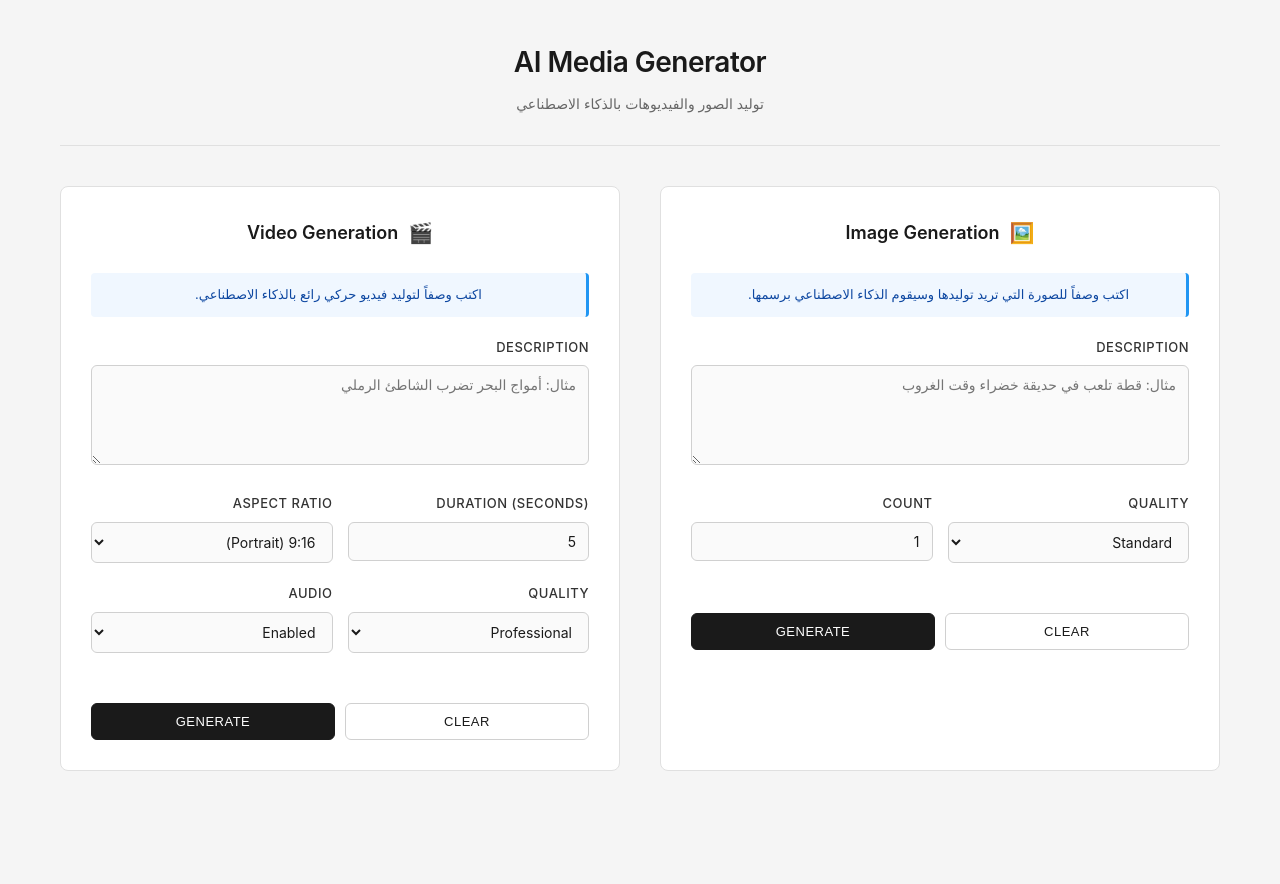
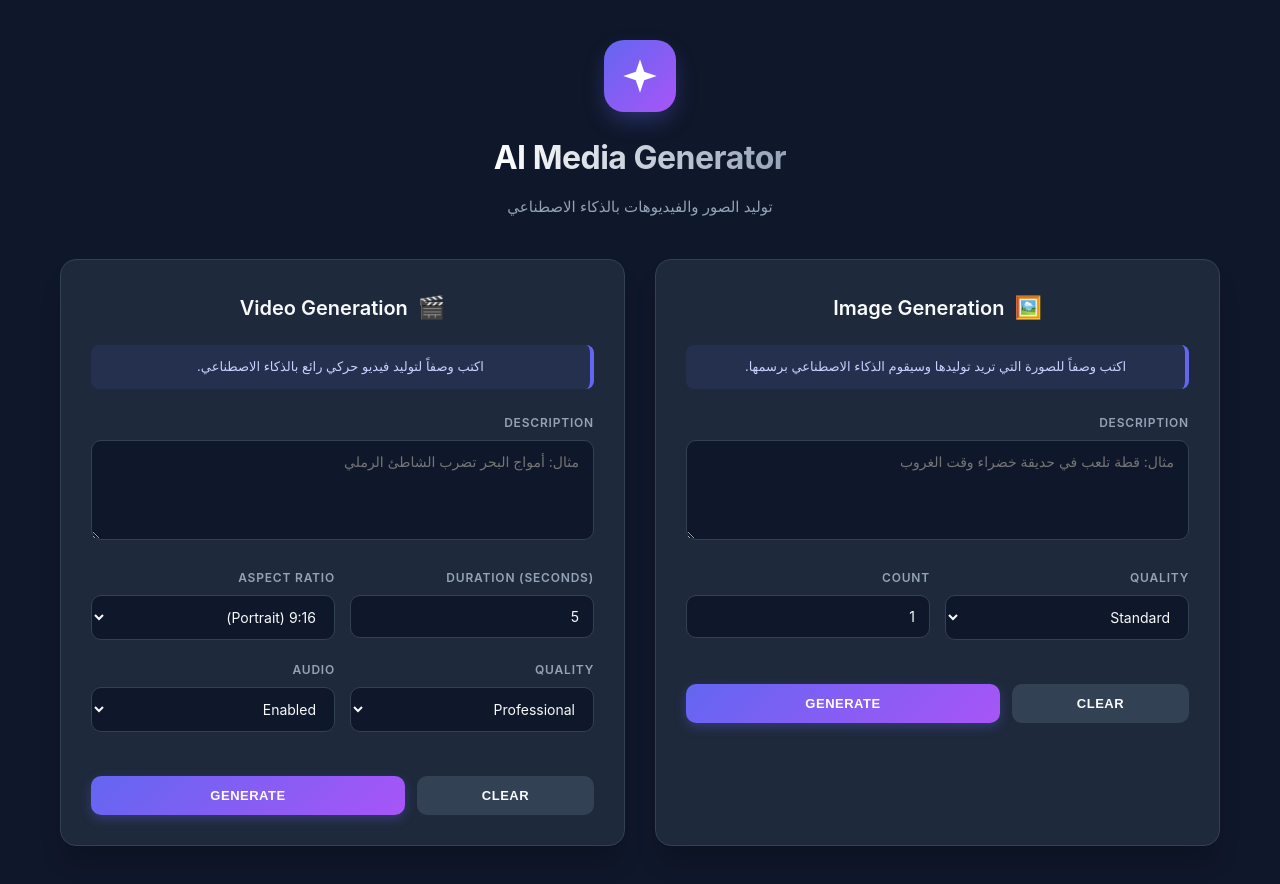
Before and after one commit to Hoswebsites/Hhhhhhhh, a website: page index.html in a window 1280 px wide. Before the commit the page ends 811 px from the top, so only its background shows below. Drawn offline with Linux system fonts and the light colour scheme.

Commit message:
index.html

```diff
--- a/index.html
+++ b/index.html
@@ -5,50 +5,287 @@
     <meta name="viewport" content="width=device-width, initial-scale=1.0">
     <title>AI Media Generator</title>
     <style>
+        :root {
+            --bg-color: #0f172a;
+            --card-bg: #1e293b;
+            --card-border: #334155;
+            --text-primary: #f8fafc;
+            --text-secondary: #94a3b8;
+            --accent-primary: #6366f1;
+            --accent-hover: #4f46e5;
+            --accent-gradient: linear-gradient(135deg, #6366f1 0%, #a855f7 100%);
+            --input-bg: #0f172a;
+            --input-border: #334155;
+            --radius-lg: 16px;
+            --radius-md: 10px;
+        }
+
         * { margin: 0; padding: 0; box-sizing: border-box; }
-        body { font-family: -apple-system, BlinkMacSystemFont, 'Segoe UI', 'Helvetica Neue', sans-serif; background-color: #f5f5f5; color: #1a1a1a; line-height: 1.6; }
+
+        body {
+            font-family: -apple-system, BlinkMacSystemFont, 'Segoe UI', Roboto, 'Helvetica Neue', Arial, sans-serif;
+            background-color: var(--bg-color);
+            color: var(--text-primary);
+            line-height: 1.6;
+            min-height: 100vh;
+        }
+
         .container { max-width: 1200px; margin: 0 auto; padding: 40px 20px; }
-        header { margin-bottom: 40px; border-bottom: 1px solid #e0e0e0; padding-bottom: 30px; text-align: center; }
-        h1 { font-size: 28px; font-weight: 600; margin-bottom: 8px; letter-spacing: -0.5px; }
-        .subtitle { font-size: 14px; color: #666; font-weight: 400; }
-        .main-content { display: grid; grid-template-columns: 1fr 1fr; gap: 40px; }
+
+        /* Header & Logo */
+        header {
+            margin-bottom: 40px;
+            text-align: center;
+            display: flex;
+            flex-direction: column;
+            align-items: center;
+            gap: 12px;
+        }
+
+        .logo-wrapper {
+            width: 72px;
+            height: 72px;
+            background: var(--accent-gradient);
+            border-radius: 20px;
+            display: flex;
+            align-items: center;
+            justify-content: center;
+            box-shadow: 0 10px 25px -5px rgba(99, 102, 241, 0.4);
+            margin-bottom: 8px;
+            transition: transform 0.3s ease;
+        }
+
+        .logo-wrapper:hover {
+            transform: translateY(-3px) scale(1.02);
+        }
+
+        .logo-icon {
+            width: 40px;
+            height: 40px;
+            fill: white;
+        }
+
+        /* إذا أردت استخدام صورة لوجو جاهزة لديك، استبدل الـ SVG بالسطر التالي: */
+        /* .custom-logo { width: 72px; height: 72px; object-fit: contain; } */
+
+        h1 {
+            font-size: 32px;
+            font-weight: 700;
+            letter-spacing: -0.5px;
+            background: linear-gradient(to right, #ffffff, #94a3b8);
+            -webkit-background-clip: text;
+            -webkit-text-fill-color: transparent;
+        }
+
+        .subtitle { font-size: 15px; color: var(--text-secondary); font-weight: 400; }
+
+        /* Main Content Layout */
+        .main-content { display: grid; grid-template-columns: 1fr 1fr; gap: 30px; }
         @media (max-width: 900px) { .main-content { grid-template-columns: 1fr; } }
-        .section { background: white; border: 1px solid #e0e0e0; border-radius: 8px; padding: 30px; }
-        .section h2 { font-size: 18px; font-weight: 600; margin-bottom: 24px; display: flex; align-items: center; justify-content: center; gap: 10px; }
-        .section-icon { font-size: 20px; }
+
+        .section {
+            background: var(--card-bg);
+            border: 1px solid var(--card-border);
+            border-radius: var(--radius-lg);
+            padding: 30px;
+            box-shadow: 0 20px 25px -5px rgba(0, 0, 0, 0.2);
+            display: flex;
+            flex-direction: column;
+        }
+
+        .section h2 {
+            font-size: 20px;
+            font-weight: 600;
+            margin-bottom: 20px;
+            display: flex;
+            align-items: center;
+            justify-content: center;
+            gap: 10px;
+            color: var(--text-primary);
+        }
+
+        .section-icon { font-size: 22px; }
+
+        .info-box {
+            background-color: rgba(99, 102, 241, 0.1);
+            border-right: 4px solid var(--accent-primary);
+            padding: 12px 16px;
+            border-radius: 8px;
+            margin-bottom: 24px;
+            color: #c7d2fe;
+            font-size: 13px;
+            line-height: 1.5;
+            text-align: center;
+        }
+
+        /* Forms & Inputs */
         .form-group { margin-bottom: 20px; }
-        label { display: block; font-size: 13px; font-weight: 500; margin-bottom: 8px; color: #333; text-transform: uppercase; letter-spacing: 0.5px; }
-        input, textarea, select { width: 100%; padding: 10px 12px; border: 1px solid #d0d0d0; border-radius: 6px; font-size: 14px; font-family: inherit; background-color: #fafafa; color: #1a1a1a; transition: border-color 0.2s, background-color 0.2s; }
-        input:focus, textarea:focus, select:focus { outline: none; border-color: #333; background-color: white; }
-        textarea { resize: vertical; min-height: 100px; font-family: inherit; font-size: 14px; }
+
+        label {
+            display: block;
+            font-size: 12px;
+            font-weight: 600;
+            margin-bottom: 8px;
+            color: var(--text-secondary);
+            text-transform: uppercase;
+            letter-spacing: 0.8px;
+        }
+
+        input, textarea, select {
+            width: 100%;
+            padding: 12px 14px;
+            border: 1px solid var(--input-border);
+            border-radius: var(--radius-md);
+            font-size: 14px;
+            font-family: inherit;
+            background-color: var(--input-bg);
+            color: var(--text-primary);
+            transition: all 0.2s ease;
+        }
+
+        input:focus, textarea:focus, select:focus {
+            outline: none;
+            border-color: var(--accent-primary);
+            box-shadow: 0 0 0 3px rgba(99, 102, 241, 0.2);
+        }
+
+        textarea { resize: vertical; min-height: 100px; }
+
         .form-row { display: grid; grid-template-columns: 1fr 1fr; gap: 15px; }
         @media (max-width: 600px) { .form-row { grid-template-columns: 1fr; } }
-        .button-group { display: flex; gap: 10px; margin-top: 30px; }
-        button { padding: 10px 20px; border: 1px solid #d0d0d0; border-radius: 6px; font-size: 13px; font-weight: 500; cursor: pointer; transition: all 0.2s; text-transform: uppercase; letter-spacing: 0.5px; background-color: white; color: #1a1a1a; }
-        .btn-primary { background-color: #1a1a1a; color: white; border-color: #1a1a1a; flex: 1; }
-        .btn-primary:hover { background-color: #333; border-color: #333; }
-        .btn-secondary { flex: 1; }
-        .btn-secondary:hover { background-color: #f0f0f0; border-color: #999; }
-        .result-section { margin-top: 30px; padding: 20px; background-color: #fafafa; border: 1px solid #e0e0e0; border-radius: 6px; display: none; }
+
+        /* Buttons */
+        .button-group { display: flex; gap: 12px; margin-top: 24px; }
+
+        button {
+            padding: 12px 20px;
+            border-radius: var(--radius-md);
+            font-size: 13px;
+            font-weight: 600;
+            cursor: pointer;
+            transition: all 0.2s;
+            text-transform: uppercase;
+            letter-spacing: 0.5px;
+            border: none;
+        }
+
+        .btn-primary {
+            background: var(--accent-gradient);
+            color: white;
+            flex: 2;
+            box-shadow: 0 4px 12px rgba(99, 102, 241, 0.3);
+        }
+
+        .btn-primary:hover {
+            opacity: 0.95;
+            transform: translateY(-1px);
+        }
+
+        .btn-secondary {
+            background-color: #334155;
+            color: var(--text-primary);
+            flex: 1;
+        }
+
+        .btn-secondary:hover {
+            background-color: #475569;
+        }
+
+        /* Results & Status */
+        .result-section {
+            margin-top: 30px;
+            padding: 20px;
+            background-color: var(--input-bg);
+            border: 1px solid var(--card-border);
+            border-radius: var(--radius-md);
+            display: none;
+        }
+
         .result-section.show { display: block; }
-        .result-section h3 { font-size: 13px; font-weight: 600; margin-bottom: 15px; text-transform: uppercase; letter-spacing: 0.5px; color: #666; text-align: center; }
-        .status { padding: 12px; border-radius: 6px; margin-bottom: 15px; font-size: 13px; font-weight: 500; border-right: 3px solid; word-break: break-all; }
-        .status.pending { background-color: #fffbf0; border-right-color: #ff9800; color: #e65100; }
-        .status.success { background-color: #f1f8f4; border-right-color: #4caf50; color: #1b5e20; }
-        .status.error { background-color: #fef5f5; border-right-color: #f44336; color: #c62828; }
-        .status.processing { background-color: #f0f7ff; border-right-color: #2196f3; color: #0d47a1; }
-        .result-image, .result-video { width: 100%; max-width: 100%; border-radius: 6px; margin-top: 15px; border: 1px solid #e0e0e0; }
-        .result-link { display: block; text-align: center; margin-top: 15px; padding: 10px 16px; background-color: #1a1a1a; color: white; text-decoration: none; border-radius: 6px; font-weight: 500; font-size: 13px; text-transform: uppercase; transition: background-color 0.2s; }
-        .result-link:hover { background-color: #333; }
-        .info-box { background-color: #f0f7ff; border-right: 3px solid #2196f3; padding: 12px; border-radius: 4px; margin-bottom: 20px; color: #0d47a1; font-size: 13px; line-height: 1.5; text-align: center; }
-        .spinner { display: inline-block; position: relative; width: 14px; height: 14px; vertical-align: middle; margin-left: 6px; }
-        .spinner::after { content: " "; display: block; width: 12px; height: 12px; margin: 1px; border-radius: 50%; border: 2px solid #1a1a1a; border-color: #1a1a1a transparent #1a1a1a transparent; animation: spinner 1.2s linear infinite; }
+
+        .result-section h3 {
+            font-size: 13px;
+            font-weight: 600;
+            margin-bottom: 15px;
+            text-transform: uppercase;
+            letter-spacing: 0.5px;
+            color: var(--text-secondary);
+            text-align: center;
+        }
+
+        .status {
+            padding: 12px 16px;
+            border-radius: 8px;
+            margin-bottom: 15px;
+            font-size: 13px;
+            font-weight: 500;
+            border-right: 4px solid;
+            word-break: break-all;
+        }
+
+        .status.pending { background-color: rgba(245, 158, 11, 0.1); border-right-color: #f59e0b; color: #fbbf24; }
+        .status.success { background-color: rgba(16, 185, 129, 0.1); border-right-color: #10b981; color: #34d399; }
+        .status.error { background-color: rgba(239, 68, 68, 0.1); border-right-color: #ef4444; color: #f87171; }
+        .status.processing { background-color: rgba(59, 130, 246, 0.1); border-right-color: #3b82f6; color: #60a5fa; }
+
+        .result-image, .result-video {
+            width: 100%;
+            max-width: 100%;
+            border-radius: 8px;
+            margin-top: 15px;
+            border: 1px solid var(--card-border);
+        }
+
+        .result-link {
+            display: block;
+            text-align: center;
+            margin-top: 15px;
+            padding: 12px 16px;
+            background: var(--accent-gradient);
+            color: white;
+            text-decoration: none;
+            border-radius: var(--radius-md);
+            font-weight: 600;
+            font-size: 13px;
+            text-transform: uppercase;
+            transition: opacity 0.2s;
+        }
+
+        .result-link:hover { opacity: 0.9; }
+
+        .spinner {
+            display: inline-block;
+            position: relative;
+            width: 14px;
+            height: 14px;
+            vertical-align: middle;
+            margin-left: 6px;
+        }
+
+        .spinner::after {
+            content: " ";
+            display: block;
+            width: 12px;
+            height: 12px;
+            margin: 1px;
+            border-radius: 50%;
+            border: 2px solid #ffffff;
+            border-color: #ffffff transparent #ffffff transparent;
+            animation: spinner 1.2s linear infinite;
+        }
+
         @keyframes spinner { 0% { transform: rotate(0deg); } 100% { transform: rotate(360deg); } }
     </style>
 </head>
 <body>
     <div class="container">
         <header>
+            <!-- اللوغو (SVG حديث احترافي) -->
+            <div class="logo-wrapper">
+                <svg class="logo-icon" viewBox="0 0 24 24" xmlns="http://www.w3.org/2000/svg">
+                    <path d="M12 2L14.5 9.5L22 12L14.5 14.5L12 22L9.5 14.5L2 12L9.5 9.5L12 2Z"/>
+                </svg>
+            </div>
             <h1>AI Media Generator</h1>
             <p class="subtitle">توليد الصور والفيديوهات بالذكاء الاصطناعي</p>
         </header>
```
